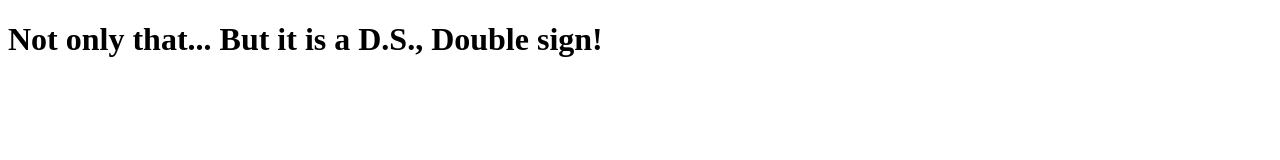
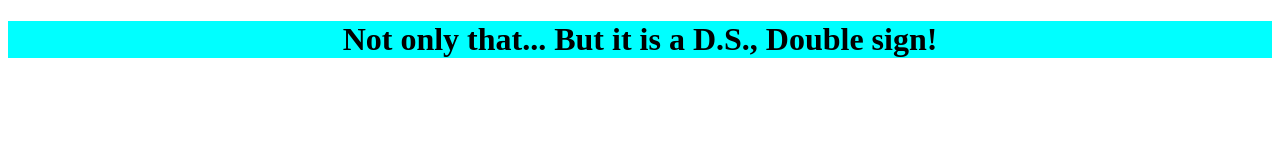
Before and after one commit to Mindydiane/look-up, a plain HTML site: page index.html in a window 1280 px wide. Drawn offline with Linux system fonts and the light colour scheme; files whose address does not match are found by name.

Commit message:
added style to header

```diff
--- a/assets/css/style.css
+++ b/assets/css/style.css
@@ -0,0 +1,6 @@
+
+header {
+    text-align: center;
+    background-color: aqua;
+    font-weight: bold;
+}
--- a/index.html
+++ b/index.html
@@ -9,7 +9,9 @@
 </head>
     <body>
 
-        <h1>Not only that... But it is a D.S., Double sign!</h1>
+        <header>
+            <h1>Not only that... But it is a D.S., Double sign!</h1>
+        </header>
 
 
         <script src="./assets/js/script.js" ></script>
```
